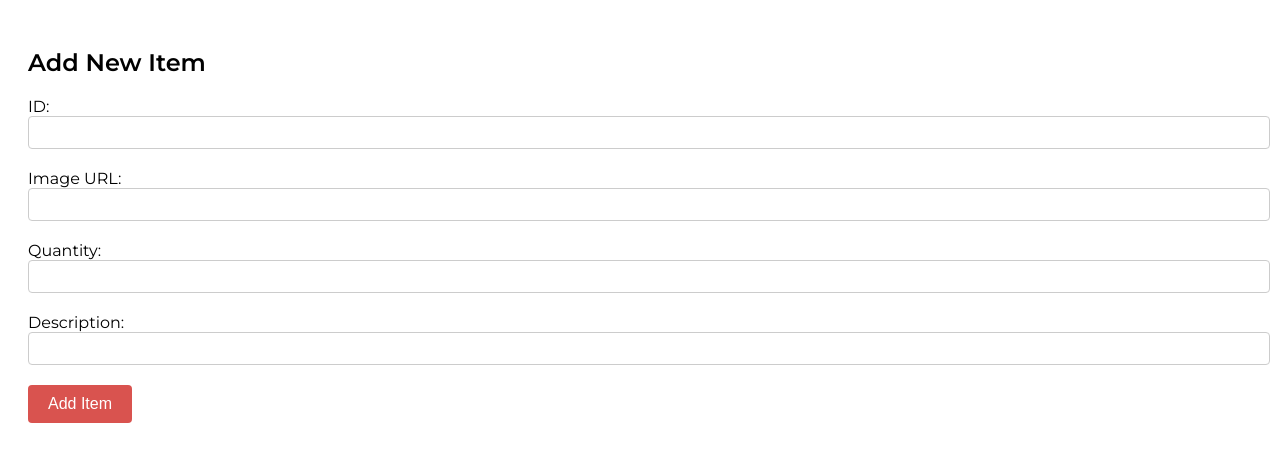
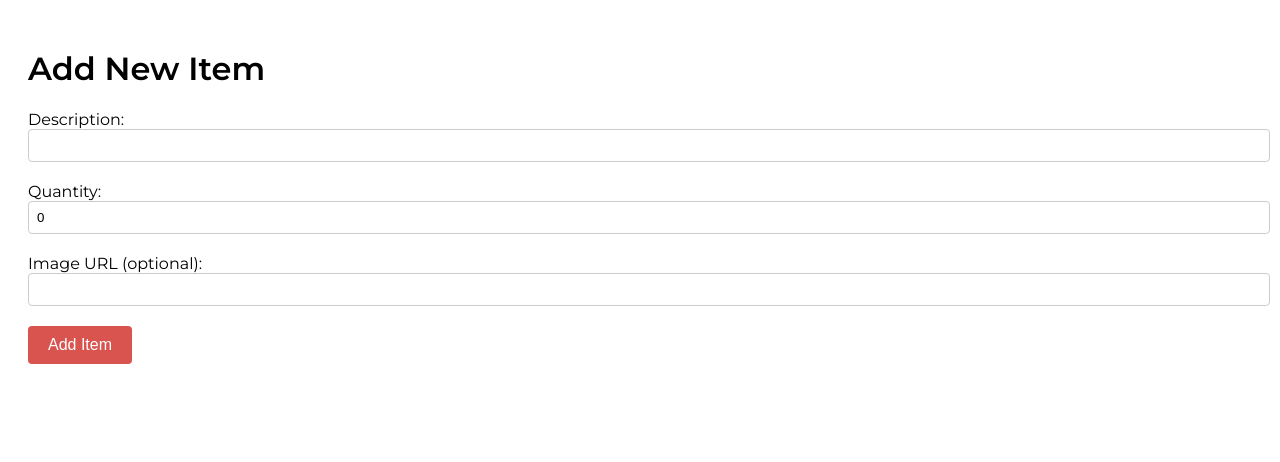
Before and after one commit to rgeorge8/jsoc-mcr-inventory-app, a React (Create React App) app: page /add-item in a window 1280 px wide. Shown: the top 462 px of the page. Built offline with nearby package versions, Linux system fonts and the light colour scheme.

Commit message:
added automatic ids to items

```diff
--- a/package.json
+++ b/package.json
@@ -17,6 +17,7 @@
     "react-dom": "^19.0.0",
     "react-router-dom": "^7.1.1",
     "react-scripts": "5.0.1",
+    "uuid": "^11.0.5",
     "xlsx": "^0.18.5"
   },
   "scripts": {
--- a/src/AddItemPage.js
+++ b/src/AddItemPage.js
@@ -1,88 +1,218 @@
-// src/AddItemPage.js
+// // src/AddItemPage.js
+// import React, { useState } from "react";
+// import { useNavigate } from "react-router-dom";
+// import "./AddItemPage.css";
+
+// const AddItemPage = () => {
+//   const [newItem, setNewItem] = useState({
+//     id: "",
+//     image: "",
+//     quantity: "",
+//     description: "",
+//   });
+//   const navigate = useNavigate();
+
+//   const handleInputChange = (e) => {
+//     const { name, value } = e.target;
+//     setNewItem({
+//       ...newItem,
+//       [name]: value,
+//     });
+//   };
+
+//   const handleAddItem = () => {
+//     if (!newItem.id || !newItem.quantity || !newItem.description) {
+//       alert("Please fill out all fields.");
+//       return;
+//     }
+
+//     const savedData = localStorage.getItem("inventoryData");
+//     const inventoryData = savedData ? JSON.parse(savedData) : [];
+
+//     const updatedInventory = [...inventoryData, newItem];
+//     localStorage.setItem("inventoryData", JSON.stringify(updatedInventory));
+
+//     setNewItem({ id: "", image: "", quantity: "", description: "" });
+
+//     navigate("/");
+//   };
+
+//   return (
+//     <div className="add-item-page">
+//       <h2>Add New Item</h2>
+//       <form
+//         onSubmit={(e) => {
+//           e.preventDefault();
+//           handleAddItem();
+//         }}
+//       >
+//         <label>
+//           ID:
+//           <input
+//             type="text"
+//             name="id"
+//             value={newItem.id}
+//             onChange={handleInputChange}
+//           />
+//         </label>
+//         <label>
+//           Image URL:
+//           <input
+//             type="text"
+//             name="image"
+//             value={newItem.image}
+//             onChange={handleInputChange}
+//           />
+//         </label>
+//         <label>
+//           Quantity:
+//           <input
+//             type="number"
+//             name="quantity"
+//             value={newItem.quantity}
+//             onChange={handleInputChange}
+//           />
+//         </label>
+//         <label>
+//           Description:
+//           <input
+//             type="text"
+//             name="description"
+//             value={newItem.description}
+//             onChange={handleInputChange}
+//           />
+//         </label>
+//         <button type="submit">Add Item</button>
+//       </form>
+//     </div>
+//   );
+// };
+
+// export default AddItemPage;
+
 import React, { useState } from "react";
 import { useNavigate } from "react-router-dom";
+import { v4 as uuidv4 } from "uuid"; // Import the UUID generator
 import "./AddItemPage.css";
 
-const AddItemPage = () => {
-  const [newItem, setNewItem] = useState({
-    id: "",
-    image: "",
-    quantity: "",
-    description: "",
-  });
+// const AddItemPage = ({ setInventoryData, inventoryData }) => {
+//   const navigate = useNavigate();
+//   const [quantity, setQuantity] = useState(0);
+//   const [description, setDescription] = useState("");
+//   const [image, setImage] = useState("");
+
+//   const handleAddItem = () => {
+//     // Generate a unique ID for the new item
+//     const newId = uuidv4();
+
+//     const newItem = {
+//       id: newId, // Autogenerated unique ID
+//       quantity,
+//       description,
+//       image,
+//     };
+
+//     // Add the new item to the inventory
+//     const updatedInventory = [...inventoryData, newItem];
+
+//     // Update the inventory in state and localStorage
+//     setInventoryData(updatedInventory);
+//     localStorage.setItem("inventoryData", JSON.stringify(updatedInventory));
+
+//     navigate("/");
+//   };
+
+//   return (
+//     <div className="add-item-page">
+//       <h1>Add New Item</h1>
+//       <form>
+//         <label>
+//           Description:
+//           <input
+//             type="text"
+//             value={description}
+//             onChange={(e) => setDescription(e.target.value)}
+//           />
+//         </label>
+//         <label>
+//           Quantity:
+//           <input
+//             type="number"
+//             value={quantity}
+//             onChange={(e) => setQuantity(parseInt(e.target.value))}
+//           />
+//         </label>
+//         <label>
+//           Image URL (optional):
+//           <input
+//             type="text"
+//             value={image}
+//             onChange={(e) => setImage(e.target.value)}
+//           />
+//         </label>
+//         <button type="button" onClick={handleAddItem}>
+//           Add Item
+//         </button>
+//       </form>
+//     </div>
+//   );
+// };
+
+// export default AddItemPage;
+
+
+const AddItemPage = ({ inventoryData, setInventoryData }) => {
   const navigate = useNavigate();
-
-  const handleInputChange = (e) => {
-    const { name, value } = e.target;
-    setNewItem({
-      ...newItem,
-      [name]: value,
-    });
-  };
+  const [quantity, setQuantity] = useState(0);
+  const [description, setDescription] = useState("");
+  const [image, setImage] = useState("");
 
   const handleAddItem = () => {
-    if (!newItem.id || !newItem.quantity || !newItem.description) {
-      alert("Please fill out all fields.");
-      return;
-    }
-
-    const savedData = localStorage.getItem("inventoryData");
-    const inventoryData = savedData ? JSON.parse(savedData) : [];
+    const newItem = {
+      id: uuidv4(),
+      quantity,
+      description,
+      image,
+    };
 
     const updatedInventory = [...inventoryData, newItem];
+    setInventoryData(updatedInventory);
     localStorage.setItem("inventoryData", JSON.stringify(updatedInventory));
-
-    setNewItem({ id: "", image: "", quantity: "", description: "" });
 
     navigate("/");
   };
 
   return (
     <div className="add-item-page">
-      <h2>Add New Item</h2>
-      <form
-        onSubmit={(e) => {
-          e.preventDefault();
-          handleAddItem();
-        }}
-      >
+      <h1>Add New Item</h1>
+      <form>
         <label>
-          ID:
+          Description:
           <input
             type="text"
-            name="id"
-            value={newItem.id}
-            onChange={handleInputChange}
-          />
-        </label>
-        <label>
-          Image URL:
-          <input
-            type="text"
-            name="image"
-            value={newItem.image}
-            onChange={handleInputChange}
+            value={description}
+            onChange={(e) => setDescription(e.target.value)}
           />
         </label>
         <label>
           Quantity:
           <input
             type="number"
-            name="quantity"
-            value={newItem.quantity}
-            onChange={handleInputChange}
+            value={quantity}
+            onChange={(e) => setQuantity(parseInt(e.target.value))}
           />
         </label>
         <label>
-          Description:
+          Image URL (optional):
           <input
             type="text"
-            name="description"
-            value={newItem.description}
-            onChange={handleInputChange}
+            value={image}
+            onChange={(e) => setImage(e.target.value)}
           />
         </label>
-        <button type="submit">Add Item</button>
+        <button type="button" onClick={handleAddItem}>
+          Add Item
+        </button>
       </form>
     </div>
   );
--- a/src/App.js
+++ b/src/App.js
@@ -7,15 +7,21 @@ import ItemDetails from "./ItemDetails";
 import "./App.css";
 
 const App = () => {
-  const [inventoryData, setInventoryData] = useState([]);
+  // const [inventoryData, setInventoryData] = useState([]);
 
-  // Load inventory data from localStorage when the app loads
-  useEffect(() => {
-    const storedData = localStorage.getItem('inventoryData');
-    if (storedData) {
-      setInventoryData(JSON.parse(storedData));
-    }
-  }, []);
+  // // Load inventory data from localStorage when the app loads
+  // useEffect(() => {
+  //   const storedData = localStorage.getItem('inventoryData');
+  //   if (storedData) {
+  //     setInventoryData(JSON.parse(storedData));
+  //   }
+  // }, []);
+
+  const [inventoryData, setInventoryData] = useState(() => {
+    const storedData = localStorage.getItem("inventoryData");
+    return storedData ? JSON.parse(storedData) : [];
+  });
+
 
   return (
     <Router>
@@ -28,7 +34,12 @@ const App = () => {
           path="/item/:id"
           element={<ItemDetails inventoryData={inventoryData} setInventoryData={setInventoryData} />}
         />
-        <Route path="/add-item" element={<AddItemPage />} />
+        {/* <Route path="/add-item" element={<AddItemPage />} /> */}
+        <Route
+          path="/add-item"
+          element={<AddItemPage inventoryData={inventoryData} setInventoryData={setInventoryData} />}
+        />
+
       </Routes>
     </Router>
   );
--- a/src/ItemDetails.js
+++ b/src/ItemDetails.js
@@ -1,23 +1,106 @@
+// import React, { useState } from "react";
+// import { useParams, useNavigate } from "react-router-dom";
+// import "./ItemDetails.css";
+
+// const ItemDetails = ({ inventoryData, setInventoryData }) => {
+//   const { id } = useParams();
+//   const navigate = useNavigate();
+//   // const item = inventoryData.find((item) => item.id === parseInt(id));
+//   const item = inventoryData.find((item) => item.id === id);  // Do not parse id if it's already a string
+
+//   // const item = inventoryData.find((item) => {
+//   //   // If item.id is a number, convert URL id to number; if item.id is a string, convert URL id to string
+//   //   return item.id === (isNaN(id) ? String(id) : parseInt(id));
+//   // });
+
+
+//   const [quantity, setQuantity] = useState(item.quantity);
+//   const [description, setDescription] = useState(item.description);
+//   const [image, setImage] = useState(item.image);
+
+//   const handleSave = () => {
+//     if (quantity < 0) {
+//       alert("Quantity must be a positive number.");
+//       return;
+//     }
+
+//     const updatedData = inventoryData.map((invItem) =>
+//       invItem.id === item.id
+//         ? { ...invItem, quantity, description, image }
+//         : invItem
+//     );
+
+//     setInventoryData(updatedData);
+//     localStorage.setItem('inventoryData', JSON.stringify(updatedData));
+
+//     navigate("/");
+//   };
+
+//   return (
+//     <div className="item-details-container">
+//       <h1>Edit Item: {item.id}</h1>
+//       <div className="item-details-card">
+//         <div className="item-image">
+//           {image.startsWith("http") ? (
+//             <img src={image} alt={description} />
+//           ) : (
+//             <span className="emoji">{image}</span>
+//           )}
+//         </div>
+//         <div className="item-details-fields">
+//           <label>
+//             Quantity:
+//             <input
+//               type="number"
+//               value={quantity}
+//               onChange={(e) => setQuantity(parseInt(e.target.value))}
+//             />
+//           </label>
+//           <label>
+//             Description:
+//             <input
+//               type="text"
+//               value={description}
+//               onChange={(e) => setDescription(e.target.value)}
+//             />
+//           </label>
+//           <label>
+//             Image URL (optional):
+//             <input
+//               type="text"
+//               value={image}
+//               onChange={(e) => setImage(e.target.value)}
+//             />
+//           </label>
+//           <div className="buttons">
+//             <button onClick={handleSave}>Save</button>
+//             <button onClick={() => navigate("/")}>Cancel</button>
+//           </div>
+//         </div>
+//       </div>
+//     </div>
+//   );
+// };
+
+// export default ItemDetails;
+
 import React, { useState } from "react";
 import { useParams, useNavigate } from "react-router-dom";
 import "./ItemDetails.css";
 
 const ItemDetails = ({ inventoryData, setInventoryData }) => {
-  const { id } = useParams();
+  const { id } = useParams(); // Get the item ID from the route
   const navigate = useNavigate();
-  // const item = inventoryData.find((item) => item.id === parseInt(id));
-  const item = inventoryData.find((item) => item.id === id);  // Do not parse id if it's already a string
 
-  // const item = inventoryData.find((item) => {
-  //   // If item.id is a number, convert URL id to number; if item.id is a string, convert URL id to string
-  //   return item.id === (isNaN(id) ? String(id) : parseInt(id));
-  // });
+  // Find the item (can be null if not found)
+  const item = inventoryData.find((item) => item.id === id);
 
+  // Initialize state unconditionally with fallback values
+  const [quantity, setQuantity] = useState(item?.quantity || 0);
+  const [description, setDescription] = useState(item?.description || "");
+  const [image, setImage] = useState(item?.image || "");
 
-  const [quantity, setQuantity] = useState(item.quantity);
-  const [description, setDescription] = useState(item.description);
-  const [image, setImage] = useState(item.image);
-
+  // Handle the save operation
   const handleSave = () => {
     if (quantity < 0) {
       alert("Quantity must be a positive number.");
@@ -31,10 +114,15 @@ const ItemDetails = ({ inventoryData, setInventoryData }) => {
     );
 
     setInventoryData(updatedData);
-    localStorage.setItem('inventoryData', JSON.stringify(updatedData));
+    localStorage.setItem("inventoryData", JSON.stringify(updatedData));
 
     navigate("/");
   };
+
+  // If item is not found, render a fallback UI
+  if (!item) {
+    return <div>Item not found. Please check the URL or go back.</div>;
+  }
 
   return (
     <div className="item-details-container">
--- a/src/home.js
+++ b/src/home.js
@@ -4,22 +4,115 @@ import { Link } from "react-router-dom";
 import "./home.css";
 import Header from "./header";
 
-const HomePage = () => {
-  const [inventoryData, setInventoryData] = useState([]);
+// const HomePage = () => {
+//   const [inventoryData, setInventoryData] = useState([]);
+//   const [newItem, setNewItem] = useState({
+//     id: "",
+//     image: "",
+//     quantity: "",
+//     description: "",
+//   });
+
+//   // Load inventory data from localStorage if available
+//   useEffect(() => {
+//     const savedData = localStorage.getItem("inventoryData");
+//     if (savedData) {
+//       setInventoryData(JSON.parse(savedData));
+//     }
+//   }, []);
+
+//   // Function to handle downloading the Excel file
+//   const handleDownloadExcel = () => {
+//     const currentDate = new Date();
+//     const dateString = `${currentDate.getDate().toString().padStart(2, '0')}${(currentDate.getMonth() + 1).toString().padStart(2, '0')}${currentDate.getFullYear()}`;
+//     const timeString = `${currentDate.getHours().toString().padStart(2, '0')}${currentDate.getMinutes().toString().padStart(2, '0')}`;
+//     const filename = `inventory_${dateString}_${timeString}.xlsx`;
+
+//     const worksheet = XLSX.utils.json_to_sheet(inventoryData);
+//     const workbook = XLSX.utils.book_new();
+//     XLSX.utils.book_append_sheet(workbook, worksheet, "Inventory");
+
+//     // Save the Excel file with the timestamped filename
+//     XLSX.writeFile(workbook, filename);
+//   };
+
+//   // Handle form input changes
+//   const handleInputChange = (e) => {
+//     const { name, value } = e.target;
+//     setNewItem({
+//       ...newItem,
+//       [name]: value,
+//     });
+//   };
+
+//   // Add new item to the inventory and update localStorage
+//   const handleAddItem = () => {
+//     if (!newItem.id || !newItem.quantity || !newItem.description) {
+//       alert("Please fill out all fields.");
+//       return;
+//     }
+
+//     const updatedInventory = [...inventoryData, newItem];
+//     setInventoryData(updatedInventory);
+//     localStorage.setItem("inventoryData", JSON.stringify(updatedInventory));
+
+//     // Reset the form
+//     setNewItem({ id: "", image: "", quantity: "", description: "" });
+//   };
+
+//   return (
+//     <div className="home-container">
+//       <Header handleDownloadExcel={handleDownloadExcel} />
+//       <div>
+//         <br>
+//         </br>
+//         <br>
+//         </br>
+//       </div>
+
+//       <table className="inventory-table">
+//         <thead>
+//           <tr>
+//             <th>ID</th>
+//             <th>Image</th>
+//             <th>Quantity</th>
+//             <th>Description</th>
+//           </tr>
+//         </thead>
+//         <tbody>
+//           {inventoryData.map((item) => (
+//             <tr key={item.id}>
+//               <td>
+//                 <Link to={`/item/${item.id}`}>{item.id}</Link>
+//               </td>
+//               <td>
+//                 {item.image.startsWith("http") ? (
+//                   <img src={item.image} alt={item.description} className="inventory-image" />
+//                 ) : (
+//                   item.image
+//                 )}
+//               </td>
+//               <td>{item.quantity}</td>
+//               <td>{item.description}</td>
+//             </tr>
+//           ))}
+//         </tbody>
+//       </table>
+
+//     </div>
+//   );
+// };
+
+// export default HomePage;
+
+
+const HomePage = ({ inventoryData, setInventoryData }) => {
   const [newItem, setNewItem] = useState({
     id: "",
     image: "",
     quantity: "",
     description: "",
   });
-
-  // Load inventory data from localStorage if available
-  useEffect(() => {
-    const savedData = localStorage.getItem("inventoryData");
-    if (savedData) {
-      setInventoryData(JSON.parse(savedData));
-    }
-  }, []);
 
   // Function to handle downloading the Excel file
   const handleDownloadExcel = () => {
@@ -36,40 +129,9 @@ const HomePage = () => {
     XLSX.writeFile(workbook, filename);
   };
 
-  // Handle form input changes
-  const handleInputChange = (e) => {
-    const { name, value } = e.target;
-    setNewItem({
-      ...newItem,
-      [name]: value,
-    });
-  };
-
-  // Add new item to the inventory and update localStorage
-  const handleAddItem = () => {
-    if (!newItem.id || !newItem.quantity || !newItem.description) {
-      alert("Please fill out all fields.");
-      return;
-    }
-
-    const updatedInventory = [...inventoryData, newItem];
-    setInventoryData(updatedInventory);
-    localStorage.setItem("inventoryData", JSON.stringify(updatedInventory));
-
-    // Reset the form
-    setNewItem({ id: "", image: "", quantity: "", description: "" });
-  };
-
   return (
     <div className="home-container">
       <Header handleDownloadExcel={handleDownloadExcel} />
-      <div>
-        <br>
-        </br>
-        <br>
-        </br>
-      </div>
-
       <table className="inventory-table">
         <thead>
           <tr>
@@ -98,7 +160,6 @@ const HomePage = () => {
           ))}
         </tbody>
       </table>
-
     </div>
   );
 };
```
Also changed, not shown: 1 other file (tests, documents, lock files or other folders).
